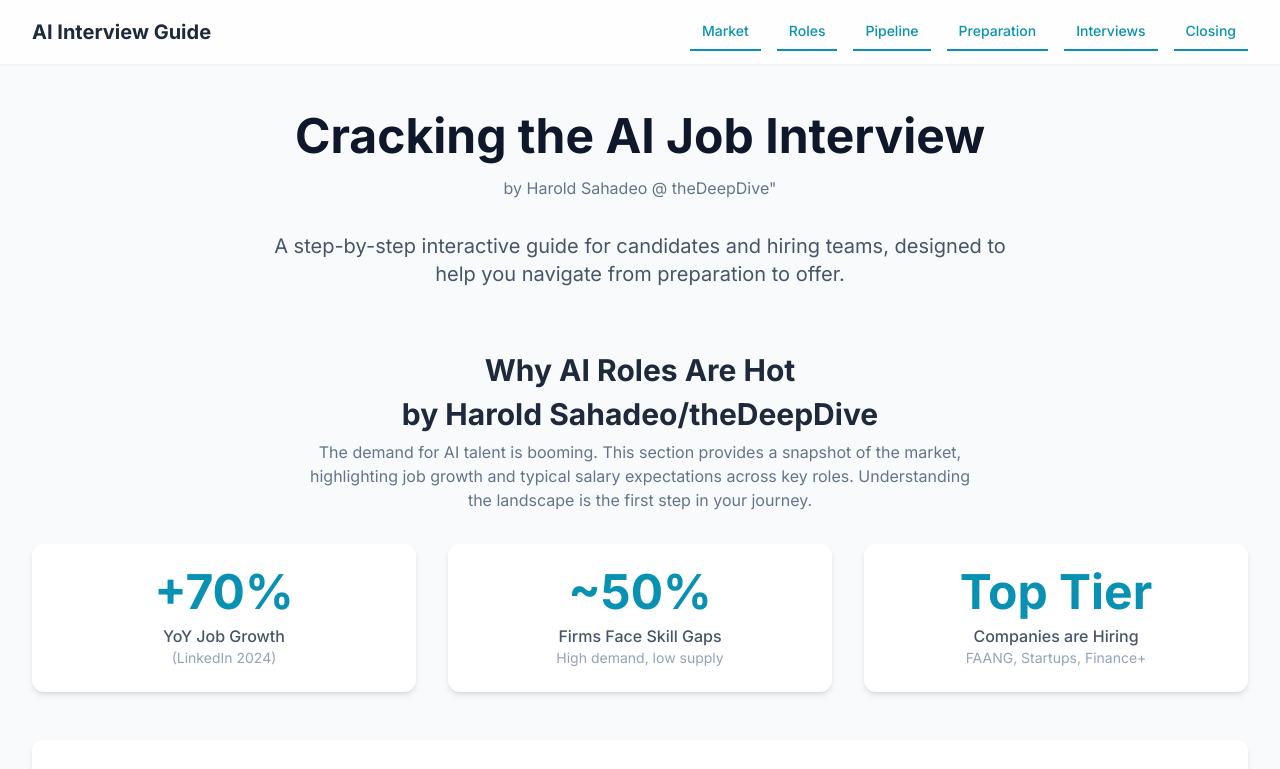
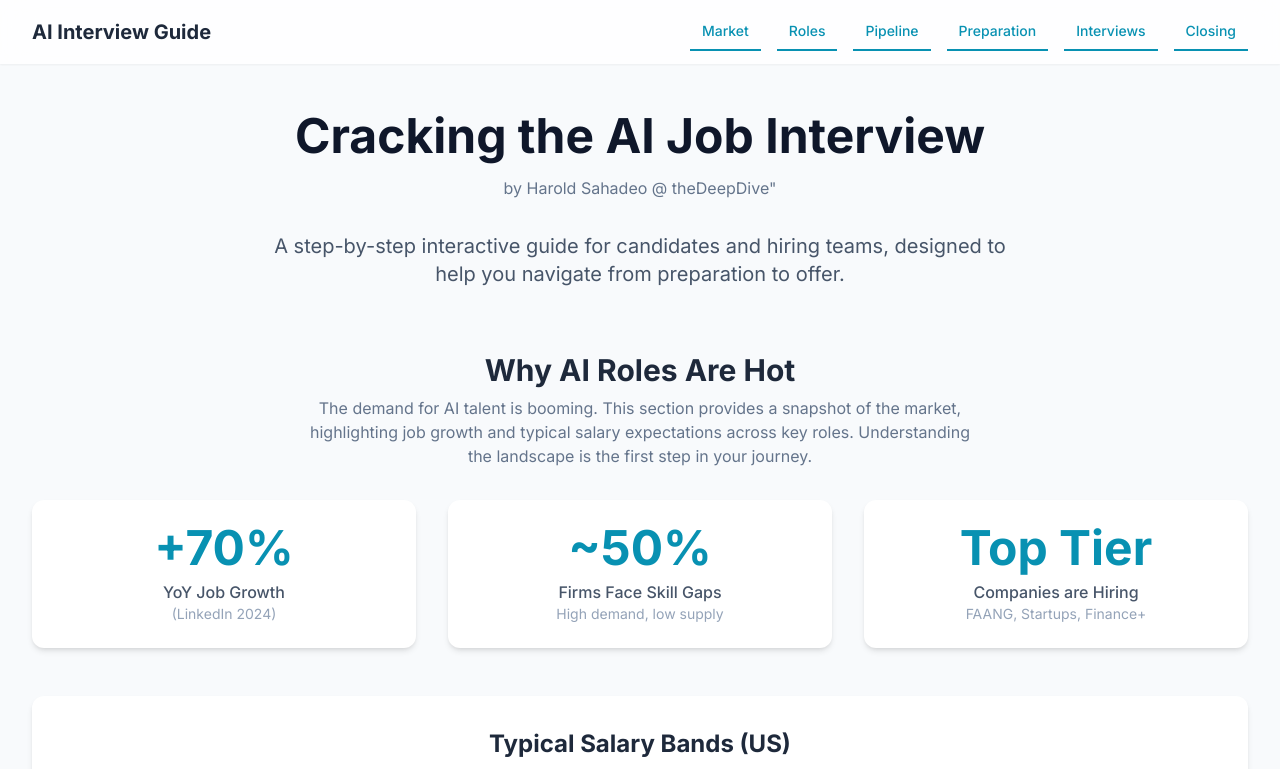
Before and after one commit to thedeepdive/ia-job-cracking, a plain HTML site: page index.html in a window 1280 px wide. Shown: the top 769 px of the page. Drawn offline with nearby package versions, Linux system fonts and the light colour scheme.

Commit message:
Update index.html

```diff
--- a/index.html
+++ b/index.html
@@ -133,7 +133,7 @@
 
         <section id="market" class="mb-16 scroll-mt-20">
             <h2 class="text-3xl font-bold text-slate-800 mb-2 text-center">Why AI Roles Are Hot</h2>
-            <h2 class="text-3xl font-bold text-slate-800 mb-2 text-center">by Harold Sahadeo/theDeepDive</h2>
+
 
             <p class="text-center text-slate-500 mb-8 max-w-2xl mx-auto">The demand for AI talent is booming. This section provides a snapshot of the market, highlighting job growth and typical salary expectations across key roles. Understanding the landscape is the first step in your journey.</p>
             <div class="grid md:grid-cols-3 gap-8 mb-12 text-center">
```
